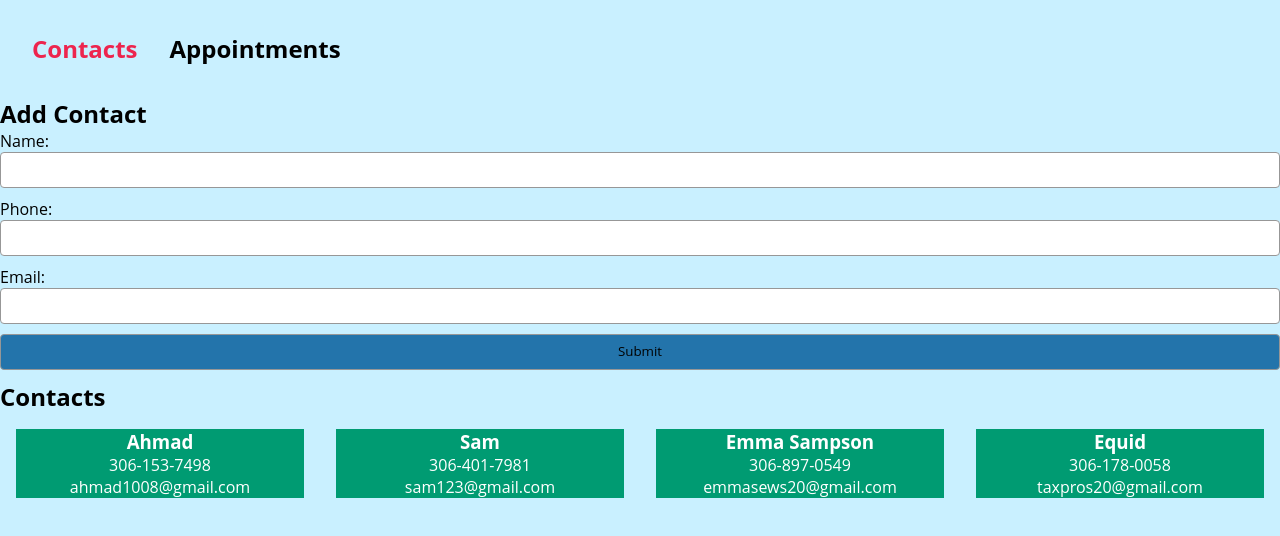
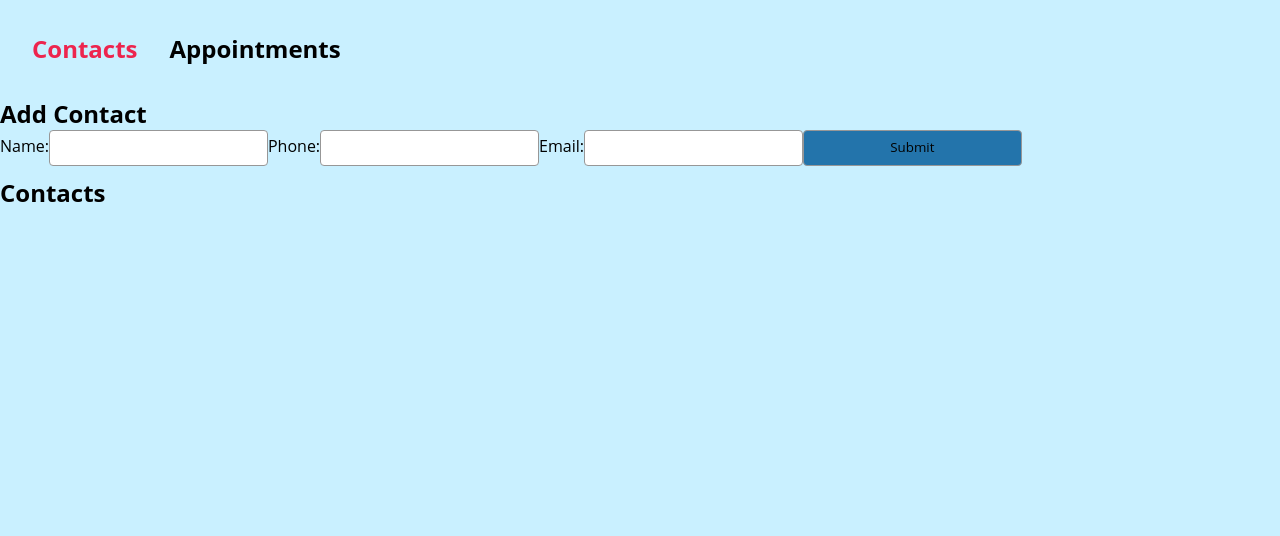
Before and after one commit to YSquid/react-appointment-planner-challenge, a React (Create React App) app: page /contacts in a window 1280 px wide. Shown: the top 536 px of the page. Built offline with nearby package versions, Linux system fonts and the light colour scheme.

Commit message:
fixing the scroll issue by using % instead of vw

```diff
--- a/src/App.css
+++ b/src/App.css
@@ -1,18 +1,15 @@
 * {
     background-color: var(--columbia-blue);
-    padding: 0;
-    margin: 0;
-    box-sizing: border-box;
 }
 
 .App {
-    height: 100vh;
-    width: 100vw;
+    height: 100%;
+    width: 100%;
+    box-sizing: border-box;
 }
 
 nav {
     display: flex;
-    width: 100vw;
     height: fit-content;
     padding: 1rem;
     margin: 1rem 1rem 1rem 0;
@@ -40,5 +37,6 @@ nav a:hover {
 }
 
 main {
-    width: 100vw;
+    box-sizing: border-box;
+    width: 90vw;
 }
--- a/src/App.js
+++ b/src/App.js
@@ -26,7 +26,7 @@ function App() {
     {title: 'Sam renewal', contact: 'Sam', date: '2023-02-14', time: '1:00pm'}
   ]
 
-  const [contacts, setContacts] = useState(testContacts);
+  const [contacts, setContacts] = useState([]);
   const [appointments, setAppointments] = useState(testAppointments);
 
   const ROUTES = {
--- a/src/components/contactForm/ContactForm.css
+++ b/src/components/contactForm/ContactForm.css
@@ -13,7 +13,7 @@ select {
   border-radius: 4px;
   padding: 7px 9.5px 9px 9.5px;
   outline: none;
-  width: 100%;
+  width: 19%;
   margin-bottom: 10px;
   box-sizing: border-box;
 }
--- a/src/containers/contactsPage/ContactsPage.css
+++ b/src/containers/contactsPage/ContactsPage.css
@@ -1,6 +1,7 @@
 .Contacts__page {
-    width: 100vw;
-    height: 90vh;
+    width: 100%;
+    height: fit-content;
+    box-sizing: border-box;
 }
 
 .Contact__form {
```
